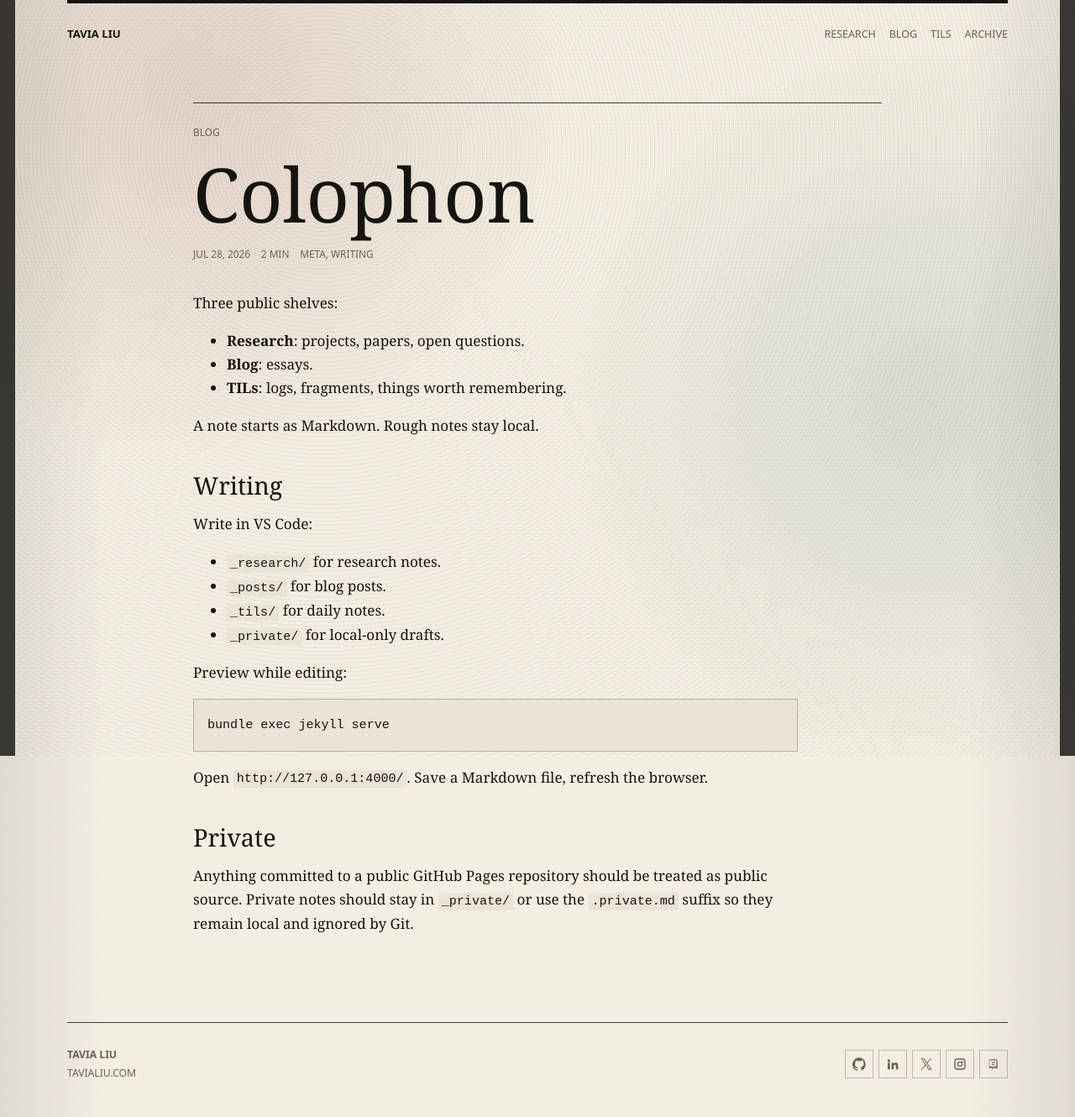
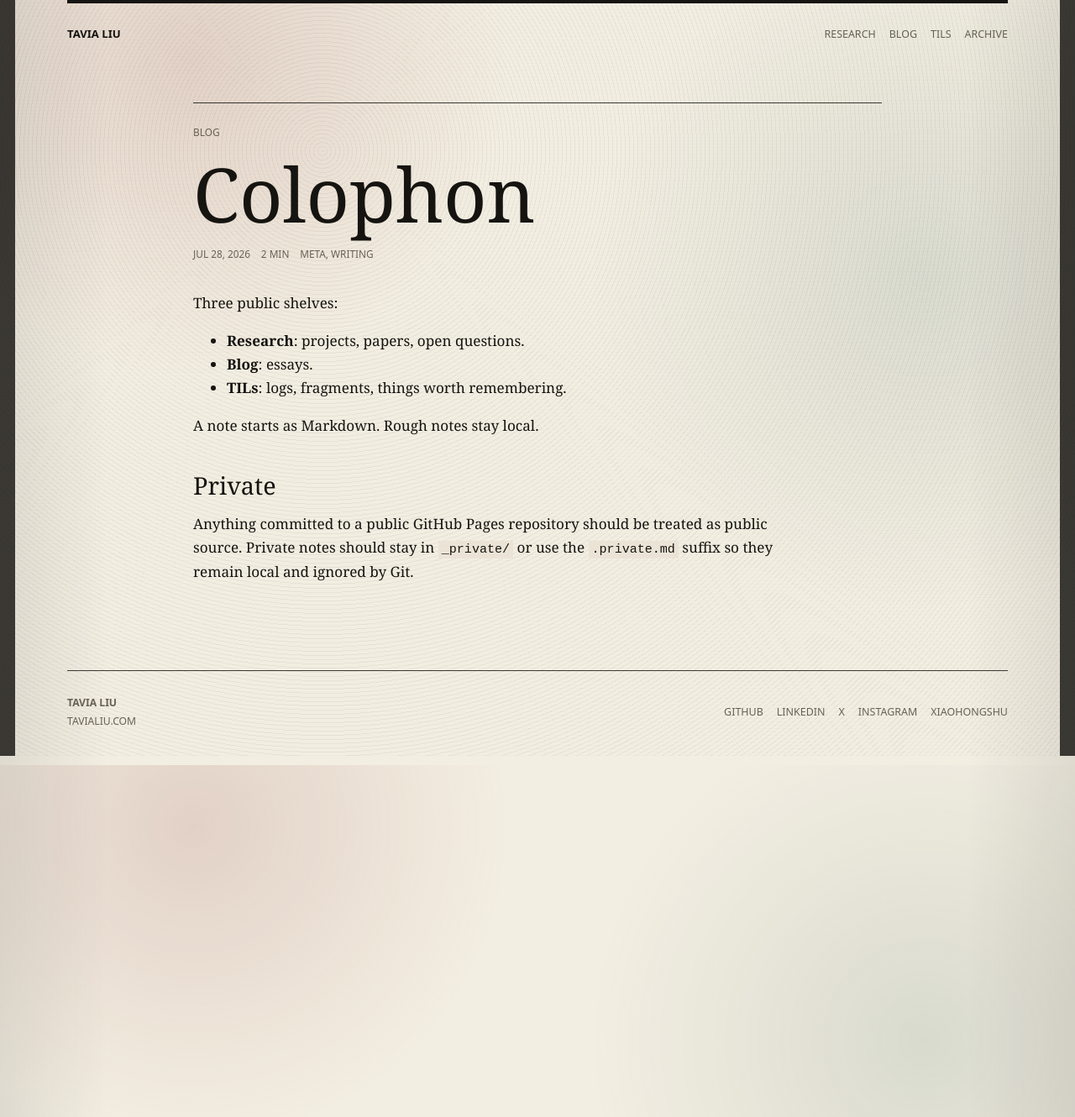
Before and after one commit to tavia-liu/tavia-liu.github.io, a Jekyll site: the page built from _posts/2026-07-28-welcome.md, in a window 1280 px wide. Shown: the whole page at 84% size. Built offline with Jekyll 4.4.1, drawn with Linux system fonts in a browser that asks for light colours.

Commit message:
Restore refined notebook version

````diff
--- a/_includes/social-icons.html
+++ /dev/null
@@ -1,25 +0,0 @@
-<a class="social-icon" href="{{ site.author.links.github }}" aria-label="GitHub">
-  <svg aria-hidden="true" viewBox="0 0 24 24">
-    <path d="M12 .5A12 12 0 0 0 8.2 23.9c.6.1.8-.3.8-.6v-2.1c-3.3.7-4-1.4-4-1.4-.6-1.4-1.4-1.8-1.4-1.8-1.1-.8.1-.8.1-.8 1.2.1 1.9 1.3 1.9 1.3 1.1 1.9 2.9 1.3 3.5 1 .1-.8.4-1.3.8-1.6-2.6-.3-5.4-1.3-5.4-5.9 0-1.3.5-2.4 1.2-3.2-.1-.3-.5-1.5.1-3.2 0 0 1-.3 3.3 1.2a11.4 11.4 0 0 1 6 0C17.9 4.6 19 4.9 19 4.9c.6 1.7.2 2.9.1 3.2.8.8 1.2 1.9 1.2 3.2 0 4.6-2.8 5.6-5.4 5.9.4.4.8 1.1.8 2.2v3.3c0 .3.2.7.8.6A12 12 0 0 0 12 .5Z"/>
-  </svg>
-</a>
-<a class="social-icon" href="{{ site.author.links.linkedin }}" aria-label="LinkedIn">
-  <svg aria-hidden="true" viewBox="0 0 24 24">
-    <path d="M4.98 3.5a2.5 2.5 0 1 1 0 5 2.5 2.5 0 0 1 0-5ZM3 9.8h4v11.7H3V9.8Zm6.3 0h3.8v1.6h.1a4.2 4.2 0 0 1 3.8-2.1c4 0 4.7 2.6 4.7 6v6.2h-4v-5.5c0-1.3 0-3-1.8-3s-2.1 1.4-2.1 2.9v5.6h-4V9.8Z"/>
-  </svg>
-</a>
-<a class="social-icon" href="{{ site.author.links.x }}" aria-label="X">
-  <svg aria-hidden="true" viewBox="0 0 24 24">
-    <path d="M13.9 10.5 21.3 2h-1.8l-6.4 7.3L8 2H2l7.8 11.2L2 22h1.8l6.8-7.7 5.4 7.7h6l-8.1-11.5Zm-2.4 2.7-.8-1.1L4.4 3.3h2.7l5 7.1.8 1.1 6.6 9.3h-2.7l-5.3-7.6Z"/>
-  </svg>
-</a>
-<a class="social-icon" href="{{ site.author.links.instagram }}" aria-label="Instagram">
-  <svg aria-hidden="true" viewBox="0 0 24 24">
-    <path d="M7.5 2h9A5.5 5.5 0 0 1 22 7.5v9a5.5 5.5 0 0 1-5.5 5.5h-9A5.5 5.5 0 0 1 2 16.5v-9A5.5 5.5 0 0 1 7.5 2Zm0 2A3.5 3.5 0 0 0 4 7.5v9A3.5 3.5 0 0 0 7.5 20h9a3.5 3.5 0 0 0 3.5-3.5v-9A3.5 3.5 0 0 0 16.5 4h-9ZM12 7a5 5 0 1 1 0 10 5 5 0 0 1 0-10Zm0 2a3 3 0 1 0 0 6 3 3 0 0 0 0-6Zm5.2-2.4a1.2 1.2 0 1 1 0 2.4 1.2 1.2 0 0 1 0-2.4Z"/>
-  </svg>
-</a>
-<a class="social-icon" href="{{ site.author.links.xiaohongshu }}" aria-label="Xiaohongshu">
-  <svg aria-hidden="true" viewBox="0 0 24 24">
-    <path d="M6.5 3.2h8.8A3.7 3.7 0 0 1 19 6.9v13.9l-4.2-2.3-4.2 2.3-4.1-2.3-2.5 1.4v-13A3.7 3.7 0 0 1 6.5 3.2Zm0 2A1.7 1.7 0 0 0 4.8 7v9.5l1.7-.9 4.1 2.3 4.2-2.3 2.2 1.2V7a1.7 1.7 0 0 0-1.7-1.8H6.5Zm2.4 3.1h5.8v2H8.9v-2Zm0 4h4.4v2H8.9v-2Z"/>
-  </svg>
-</a>
--- a/_layouts/default.html
+++ b/_layouts/default.html
@@ -29,7 +29,11 @@
         <span>tavialiu.com</span>
       </div>
       <nav class="social-links" aria-label="Social links">
-        {% include social-icons.html %}
+        <a href="{{ site.author.links.github }}">GitHub</a>
+        <a href="{{ site.author.links.linkedin }}">LinkedIn</a>
+        <a href="{{ site.author.links.x }}">X</a>
+        <a href="{{ site.author.links.instagram }}">Instagram</a>
+        <a href="{{ site.author.links.xiaohongshu }}">Xiaohongshu</a>
       </nav>
     </footer>
     <script src="{{ '/assets/js/site.js' | relative_url }}" defer></script>
--- a/_posts/2026-07-28-welcome.md
+++ b/_posts/2026-07-28-welcome.md
@@ -14,23 +14,6 @@ Three public shelves:
 
 A note starts as Markdown. Rough notes stay local.
 
-## Writing
-
-Write in VS Code:
-
-- `_research/` for research notes.
-- `_posts/` for blog posts.
-- `_tils/` for daily notes.
-- `_private/` for local-only drafts.
-
-Preview while editing:
-
-```bash
-bundle exec jekyll serve
-```
-
-Open `http://127.0.0.1:4000/`. Save a Markdown file, refresh the browser.
-
 ## Private
 
 Anything committed to a public GitHub Pages repository should be treated as public source. Private notes should stay in `_private/` or use the `.private.md` suffix so they remain local and ignored by Git.
--- a/assets/css/main.css
+++ b/assets/css/main.css
@@ -122,18 +122,16 @@ a:hover {
   text-transform: uppercase;
 }
 
-.site-nav a {
+.site-nav a,
+.social-links a {
   color: var(--muted);
   text-decoration: none;
 }
 
 .site-nav a:hover,
-.site-nav a[aria-current="page"] {
+.site-nav a[aria-current="page"],
+.social-links a:hover {
   color: var(--ink);
-}
-
-.social-links {
-  gap: 0.4rem;
 }
 
 .hero {
@@ -238,35 +236,21 @@ h3 {
 .home-social {
   display: flex;
   flex-wrap: wrap;
-  gap: 0.45rem;
+  gap: 0.55rem 0.9rem;
   margin-top: 1.4rem;
   font-family: ui-sans-serif, system-ui, -apple-system, BlinkMacSystemFont, "Segoe UI", sans-serif;
   font-size: 0.78rem;
   text-transform: uppercase;
 }
 
-.social-icon {
-  display: inline-grid;
-  width: 2.1rem;
-  height: 2.1rem;
-  place-items: center;
-  border: 1px solid var(--line);
+.home-social a {
   color: var(--muted);
   text-decoration: none;
-  transition: border-color 160ms ease, color 160ms ease, transform 160ms ease;
 }
 
-.social-icon:hover,
-.social-icon:focus-visible {
-  border-color: var(--heavy-line);
+.home-social a:hover {
   color: var(--ink);
-  transform: translateY(-1px);
-}
-
-.social-icon svg {
-  width: 1rem;
-  height: 1rem;
-  fill: currentColor;
+  text-decoration: underline;
 }
 
 .section-links {
--- a/index.html
+++ b/index.html
@@ -14,7 +14,11 @@ description: Tavia Liu's notebook.
     <p class="index-number">01</p>
     <h2>Index</h2>
     <nav class="home-social" aria-label="Profile links">
-      {% include social-icons.html %}
+      <a href="{{ site.author.links.github }}">GitHub</a>
+      <a href="{{ site.author.links.linkedin }}">LinkedIn</a>
+      <a href="{{ site.author.links.x }}">X</a>
+      <a href="{{ site.author.links.instagram }}">Instagram</a>
+      <a href="{{ site.author.links.xiaohongshu }}">Xiaohongshu</a>
     </nav>
   </div>
 
````
Also changed, not shown: README.md.
